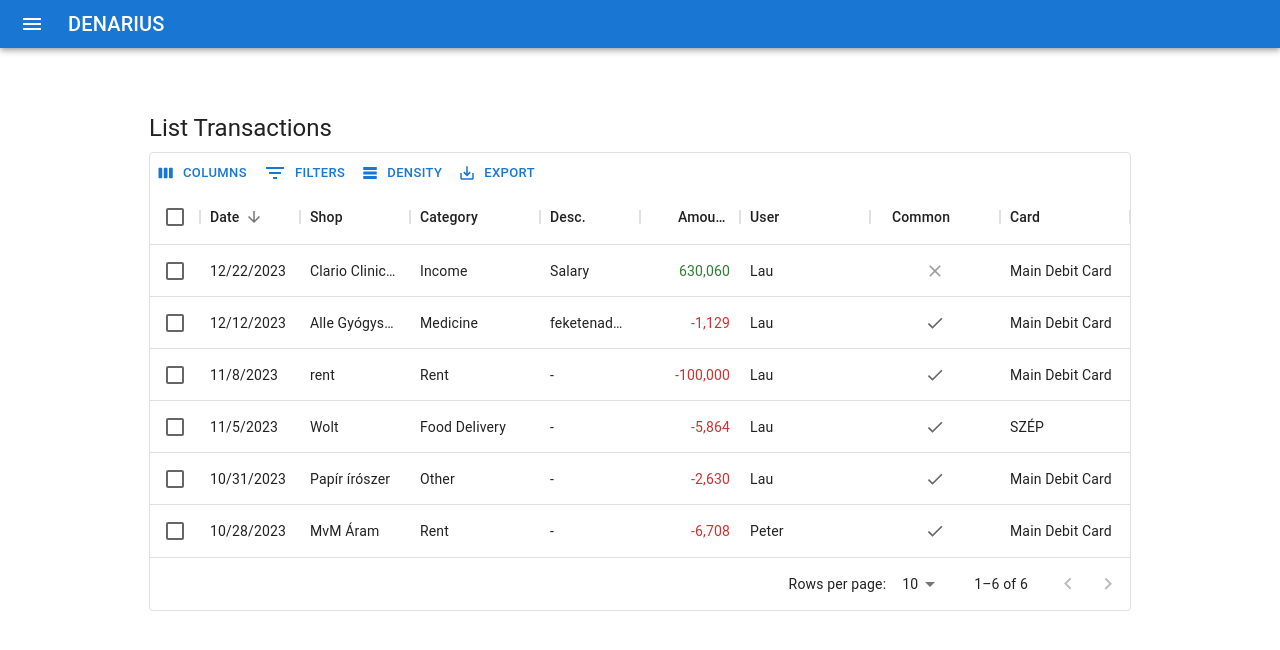
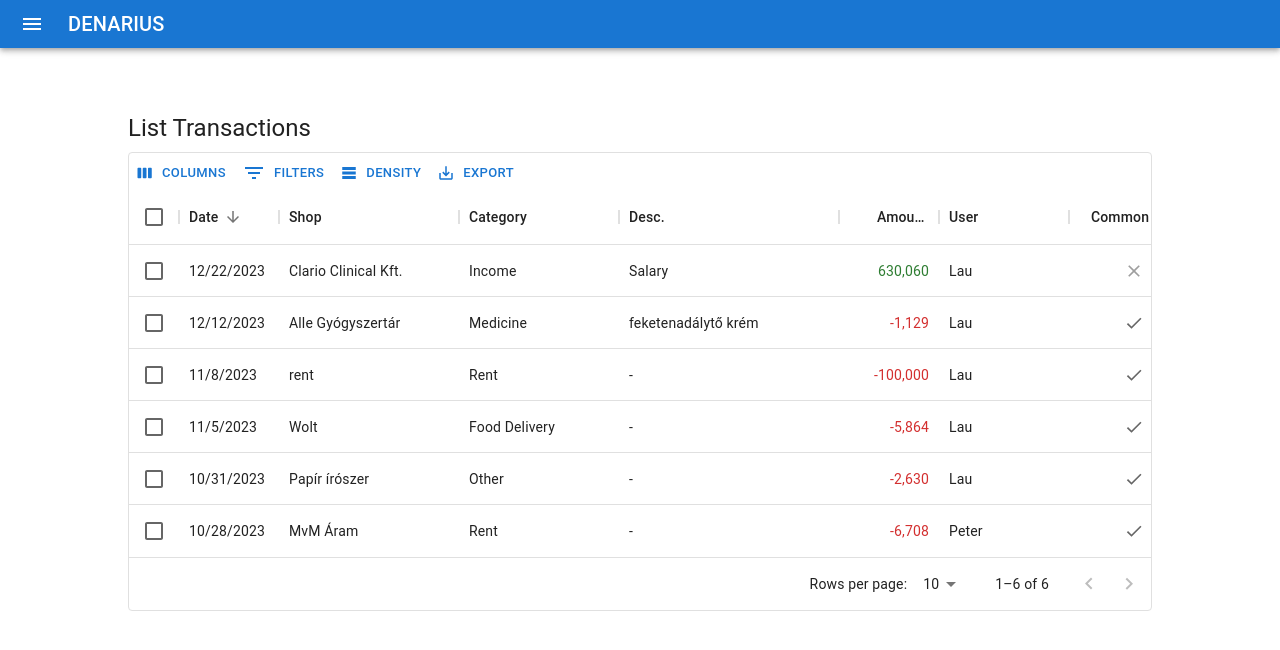
Before and after one commit to dpeter99/Totum, a React (Create React App) app in the folder src/denarius/denarius-client/: page /list-transactions in a window 1280 px wide. Shown: the top 650 px of the page. Built offline with nearby package versions, Linux system fonts and the light colour scheme.

Commit message:
Small fixes on listing page v2

```diff
--- a/src/denarius/denarius-client/src/pages/ListTransactionsPage/ListTransactions.tsx
+++ b/src/denarius/denarius-client/src/pages/ListTransactionsPage/ListTransactions.tsx
@@ -9,8 +9,16 @@ import {
 
 import "./ListTransactions.css";
 import { useGetUserBrowserTheme } from "../../theme/consts";
+import {
+  BrowserView,
+  MobileView,
+  isBrowser,
+  isMobile,
+} from "react-device-detect";
 
 export const ListTransactions = () => {
+  const _isMobile = isMobile;
+
   const columns: GridColDef[] = [
     { field: "id", headerName: "ID", width: 100 },
     {
@@ -23,13 +31,13 @@ export const ListTransactions = () => {
       field: "shop",
       headerName: "Shop",
       flex: 0,
-      minWidth: 110 /*width: 150*/,
+      minWidth: _isMobile ? 110 : 180,
     },
     {
       field: "category",
       headerName: "Category",
       flex: 0,
-      minWidth: 130,
+      minWidth: _isMobile ? 130 : 160,
       /*type: "Category",*/ /*width: 130,*/
     },
     {
@@ -37,6 +45,7 @@ export const ListTransactions = () => {
       headerName: "Desc.",
       sortable: false,
       flex: 0,
+      minWidth: _isMobile ? 110 : 220,
       /*width: 130,*/
     },
     {
@@ -146,11 +155,15 @@ export const ListTransactions = () => {
     // <Container className="addNew--container">
     <Box
       sx={{
-        flexGrow: 1,
-        display: "flex",
-        justifyContent: "center",
-        alignItems: "center",
-        direction: "column",
+        //flexGrow: 1,
+        //display: "flex",
+        //justifyContent: "center",
+        //alignItems: "center",
+        //direction: "column",
+        //width: _isMobile || window.screen.width < 1200 ? "95%" : "80%",
+        width: _isMobile ? "95%" : "80%",
+        marginLeft: "auto",
+        marginRight: "auto",
         "& .plus": {
           color: theme.palette.success.main,
         },
```
